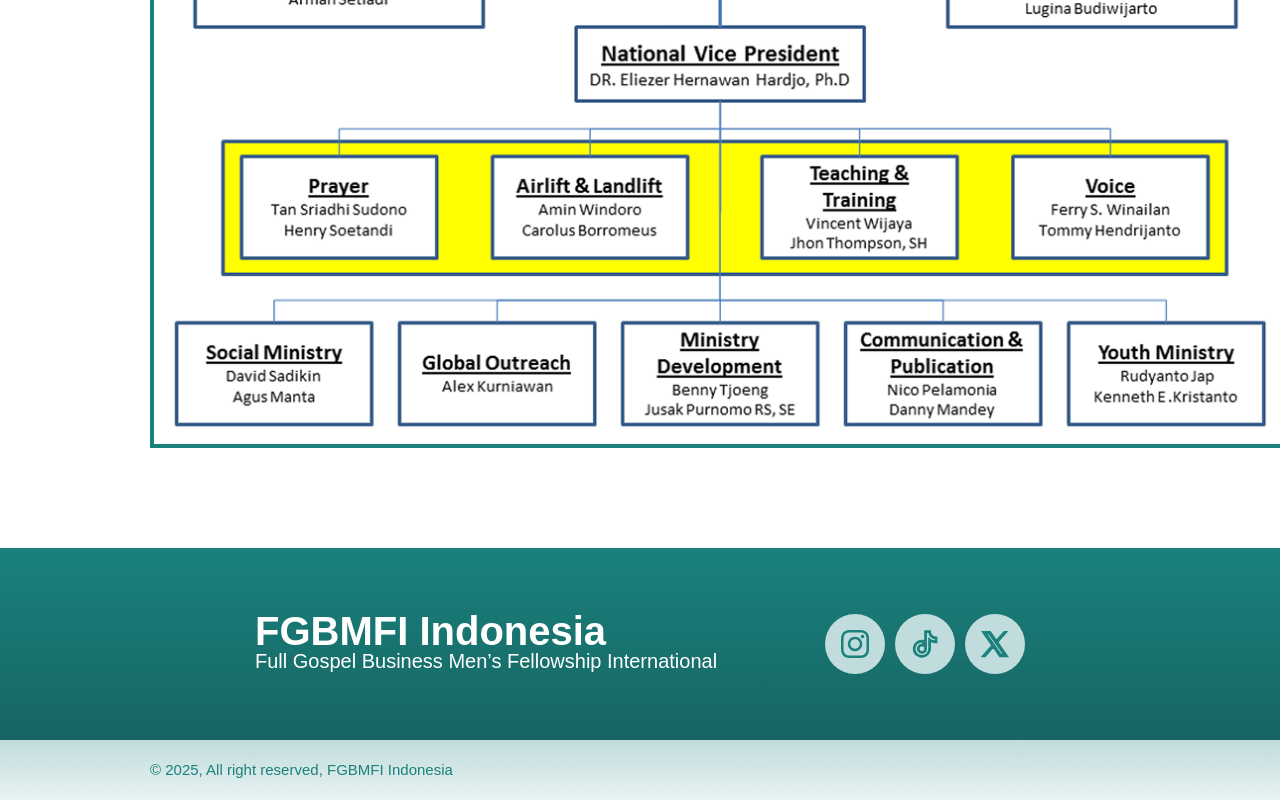
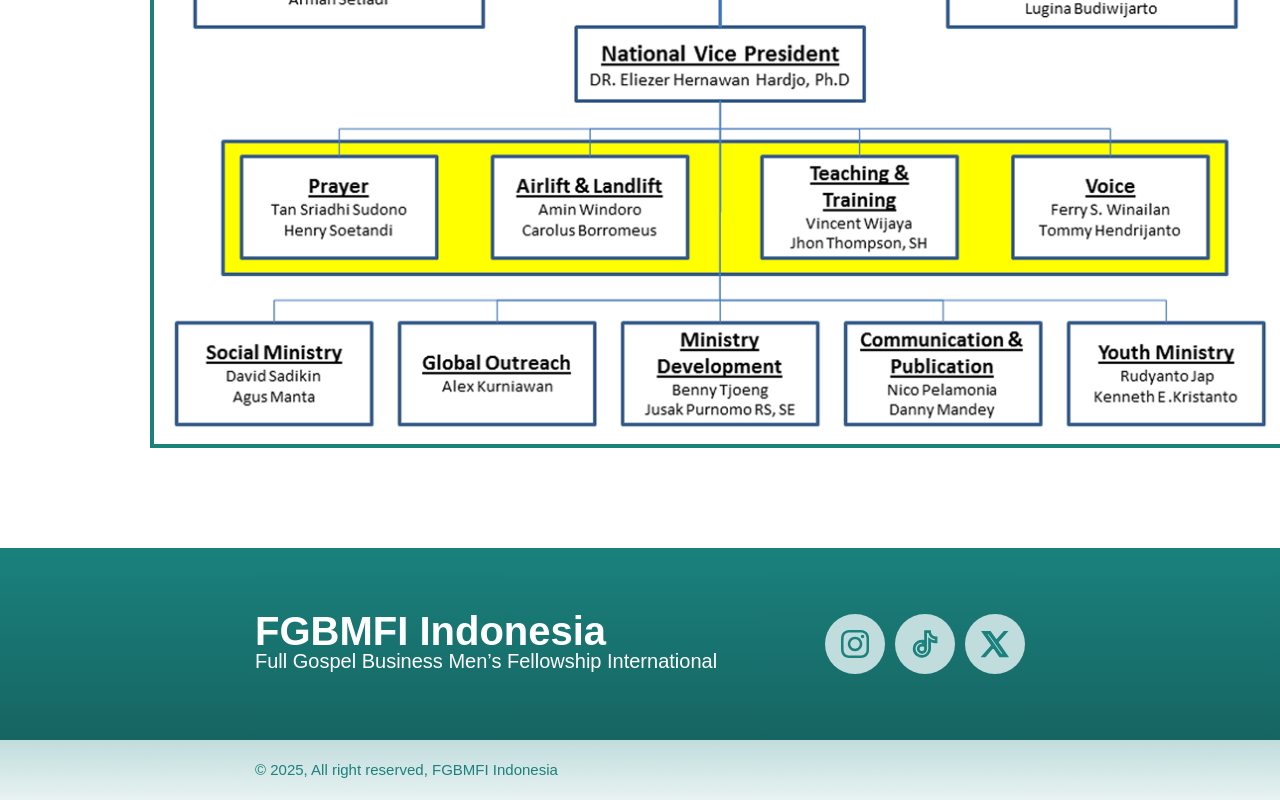
Before and after one commit to reskiabs/fgbmfi-web, a Next.js app: page / in a window 1280 px wide. Shown: the part 3870-4670 px from the top of the page. Built offline with nearby package versions, Linux system fonts and the light colour scheme.

Commit message:
update footer

```diff
--- a/components/Footer.tsx
+++ b/components/Footer.tsx
@@ -40,7 +40,7 @@
           </div>
         </div>
       </div>
-      <div className="bg-gradient-to-b  gap-2 from-secondary to-teritary w-full h-[32px] flex flex-col justify-center items-center md:items-start md:px-[70px] lg:px-[150px] md:h-[42px] lg:h-[60px]">
+      <div className="bg-gradient-to-b  gap-2 from-secondary to-teritary w-full h-[32px] flex flex-col justify-center items-center md:items-start md:px-[70px] lg:px-[255px] md:h-[42px] lg:h-[60px]">
         <p className="text-[10px] text-primary font-medium md:text-[12px] lg:text-[15px]">
           © 2025, All right reserved, FGBMFI Indonesia
         </p>
```
